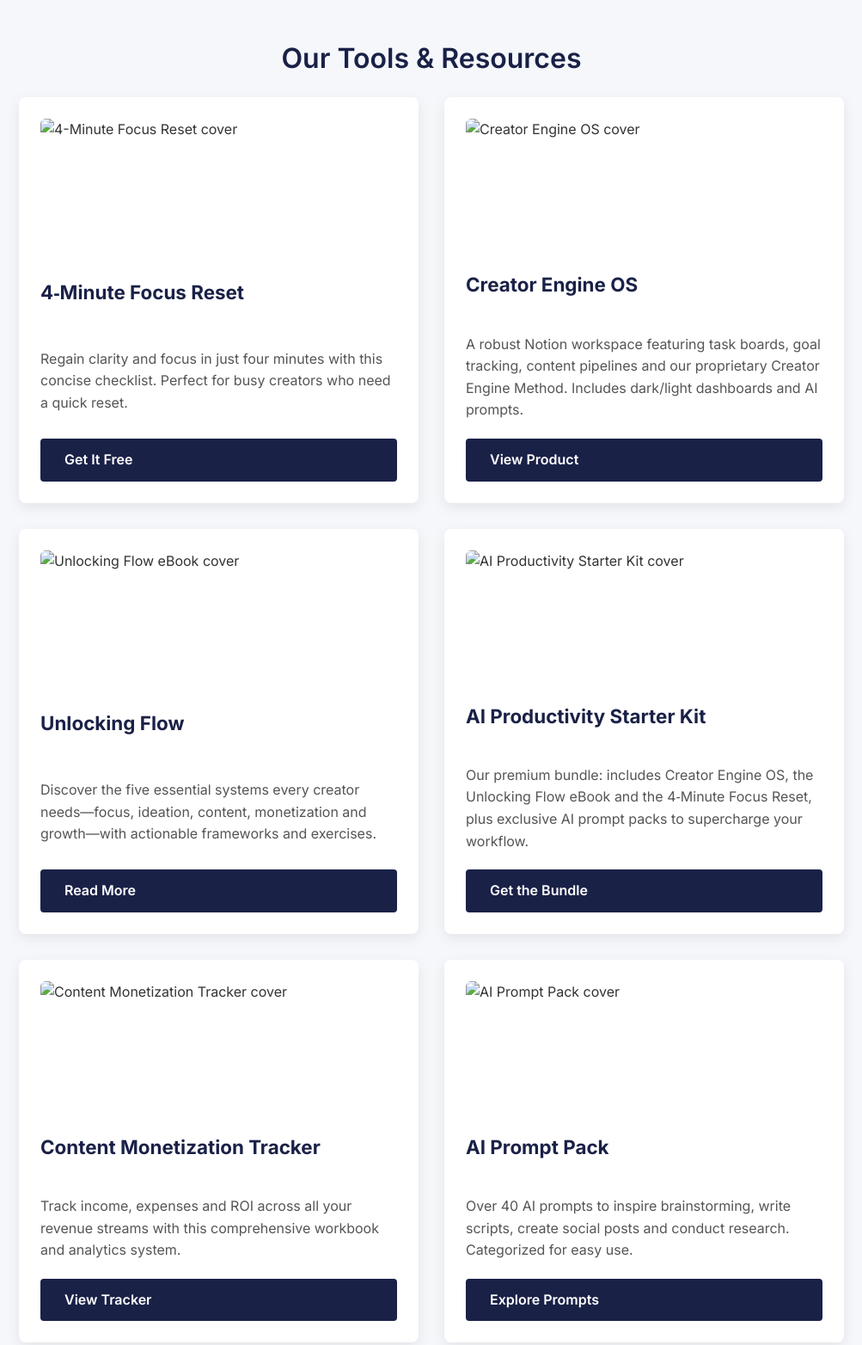
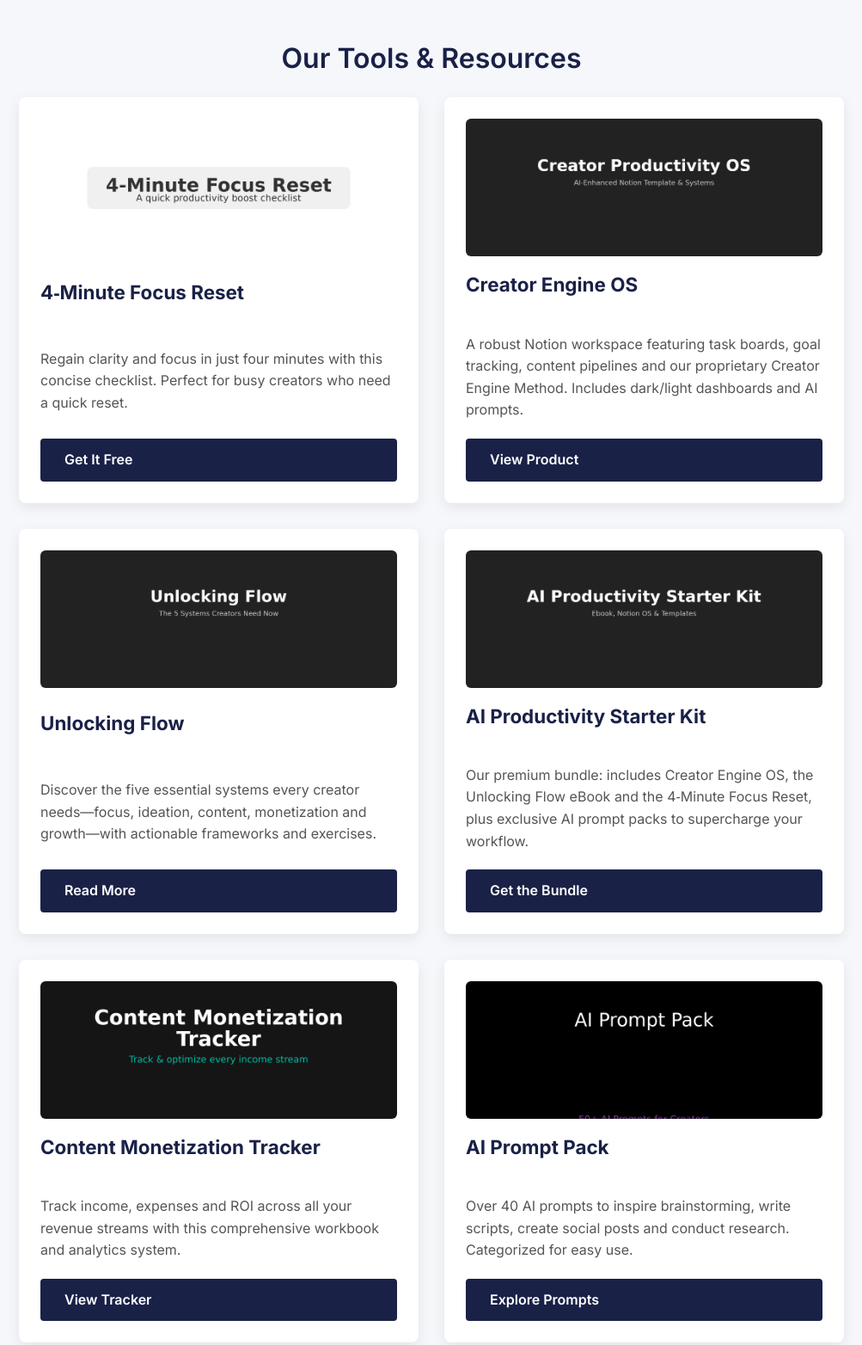
Before and after one commit to FGTyronne/growyourselfdigital.github.io, a plain HTML site: page index.html in a window 1280 px wide. Shown: the part 1000-2564 px from the top of the page at 86% size, without its empty margins (138-1141 px from the left). Drawn offline with Linux system fonts and the light colour scheme.

Commit message:
Update index and CSS to reference root-level image paths

```diff
--- a/index.html
+++ b/index.html
@@ -40,63 +40,63 @@
             <div class="product-grid">
                 <!-- 4-Minute Focus Reset (Free Lead Magnet) -->
                 <div class="product">
-                    <img src="assets/products/4-minute-focus-reset-cover-large.png" alt="4-Minute Focus Reset cover" class="product-img">
+                    <img src="4-minute-focus-reset-cover-large.png" alt="4-Minute Focus Reset cover" class="product-img">
                     <h3>4‑Minute Focus Reset</h3>
                     <p>Regain clarity and focus in just four minutes with this concise checklist. Perfect for busy creators who need a quick reset.</p>
                     <a href="https://growdigital4.gumroad.com/l/poipt" class="btn btn-secondary" target="_blank" rel="noopener">Get It Free</a>
                 </div>
                 <!-- Creator Engine OS -->
                 <div class="product">
-                    <img src="assets/products/creator-os-cover-large.png" alt="Creator Engine OS cover" class="product-img">
+                    <img src="creator-os-cover-large.png" alt="Creator Engine OS cover" class="product-img">
                     <h3>Creator Engine OS</h3>
                     <p>A robust Notion workspace featuring task boards, goal tracking, content pipelines and our proprietary Creator Engine Method. Includes dark/light dashboards and AI prompts.</p>
                     <a href="https://growdigital4.gumroad.com/l/osdxm" class="btn btn-secondary" target="_blank" rel="noopener">View Product</a>
                 </div>
                 <!-- Unlocking Flow eBook -->
                 <div class="product">
-                    <img src="assets/products/unlocking-flow-cover-large.png" alt="Unlocking Flow eBook cover" class="product-img">
+                    <img src="unlocking-flow-cover-large.png" alt="Unlocking Flow eBook cover" class="product-img">
                     <h3>Unlocking Flow</h3>
                     <p>Discover the five essential systems every creator needs—focus, ideation, content, monetization and growth—with actionable frameworks and exercises.</p>
                     <a href="https://growdigital4.gumroad.com/l/rdlaen" class="btn btn-secondary" target="_blank" rel="noopener">Read More</a>
                 </div>
                 <!-- AI Productivity Starter Kit (Bundle) -->
                 <div class="product">
-                    <img src="assets/products/productivity-kit-cover-large.png" alt="AI Productivity Starter Kit cover" class="product-img">
+                    <img src="productivity-kit-cover-large.png" alt="AI Productivity Starter Kit cover" class="product-img">
                     <h3>AI Productivity Starter Kit</h3>
                     <p>Our premium bundle: includes Creator Engine OS, the Unlocking Flow eBook and the 4‑Minute Focus Reset, plus exclusive AI prompt packs to supercharge your workflow.</p>
                     <a href="https://growdigital4.gumroad.com/l/pcdaqig" class="btn btn-secondary" target="_blank" rel="noopener">Get the Bundle</a>
                 </div>
                 <!-- Content Monetization Tracker -->
                 <div class="product">
-                    <img src="assets/products/content-monetization-cover-large.png" alt="Content Monetization Tracker cover" class="product-img">
+                    <img src="content-monetization-cover-large.png" alt="Content Monetization Tracker cover" class="product-img">
                     <h3>Content Monetization Tracker</h3>
                     <p>Track income, expenses and ROI across all your revenue streams with this comprehensive workbook and analytics system.</p>
                     <a href="https://growdigital4.gumroad.com/l/iburg" class="btn btn-secondary" target="_blank" rel="noopener">View Tracker</a>
                 </div>
                 <!-- AI Prompt Pack for Creators -->
                 <div class="product">
-                    <img src="assets/products/ai-prompts-cover-large.png" alt="AI Prompt Pack cover" class="product-img">
+                    <img src="ai-prompts-cover-large.png" alt="AI Prompt Pack cover" class="product-img">
                     <h3>AI Prompt Pack</h3>
                     <p>Over 40 AI prompts to inspire brainstorming, write scripts, create social posts and conduct research. Categorized for easy use.</p>
                     <a href="https://growdigital4.gumroad.com/l/kittg" class="btn btn-secondary" target="_blank" rel="noopener">Explore Prompts</a>
                 </div>
                 <!-- Client Workflow CRM -->
                 <div class="product">
-                    <img src="assets/products/client-crm-cover-large.png" alt="Client Workflow CRM cover" class="product-img">
+                    <img src="client-crm-cover-large.png" alt="Client Workflow CRM cover" class="product-img">
                     <h3>Client Workflow CRM</h3>
                     <p>A structured Notion CRM to manage leads, projects, contracts, invoicing and performance reviews for freelancers and agencies.</p>
                     <a href="#" class="btn btn-secondary" target="_blank" rel="noopener">Coming Soon</a>
                 </div>
                 <!-- Digital Planner for Creators -->
                 <div class="product">
-                    <img src="assets/products/digital-planner-cover-large.png" alt="Digital Planner for Creators cover" class="product-img">
+                    <img src="digital-planner-cover-large.png" alt="Digital Planner for Creators cover" class="product-img">
                     <h3>Digital Planner</h3>
                     <p>A beautifully designed planner featuring daily, weekly and monthly layouts, habit trackers and reflection prompts to keep you on top of your goals.</p>
                     <a href="#" class="btn btn-secondary" target="_blank" rel="noopener">Coming Soon</a>
                 </div>
                 <!-- Creator Engine: YouTuber Edition -->
                 <div class="product">
-                    <img src="assets/products/youtuber-pack-cover-large.png" alt="Creator Engine: YouTuber Edition cover" class="product-img">
+                    <img src="youtuber-pack-cover-large.png" alt="Creator Engine: YouTuber Edition cover" class="product-img">
                     <h3>YouTuber Edition</h3>
                     <p>Specialized version of the Creator Engine for YouTubers: includes video planning tools, monetization strategies, branding templates and analytics.</p>
                     <a href="#" class="btn btn-secondary" target="_blank" rel="noopener">Coming Soon</a>
--- a/style.css
+++ b/style.css
@@ -21,7 +21,8 @@
 .hero {
     /* Use a hero background image with a gradient overlay for visual impact */
     position: relative;
-    background: url('assets/hero-bg.png') center/cover no-repeat;
+    /* The hero background image is stored in the root of the site since GitHub Pages doesn't support nested asset folders. */
+    background: url('hero-bg.png') center/cover no-repeat;
     color: #fff;
     text-align: center;
     padding: 100px 0 120px;
```
